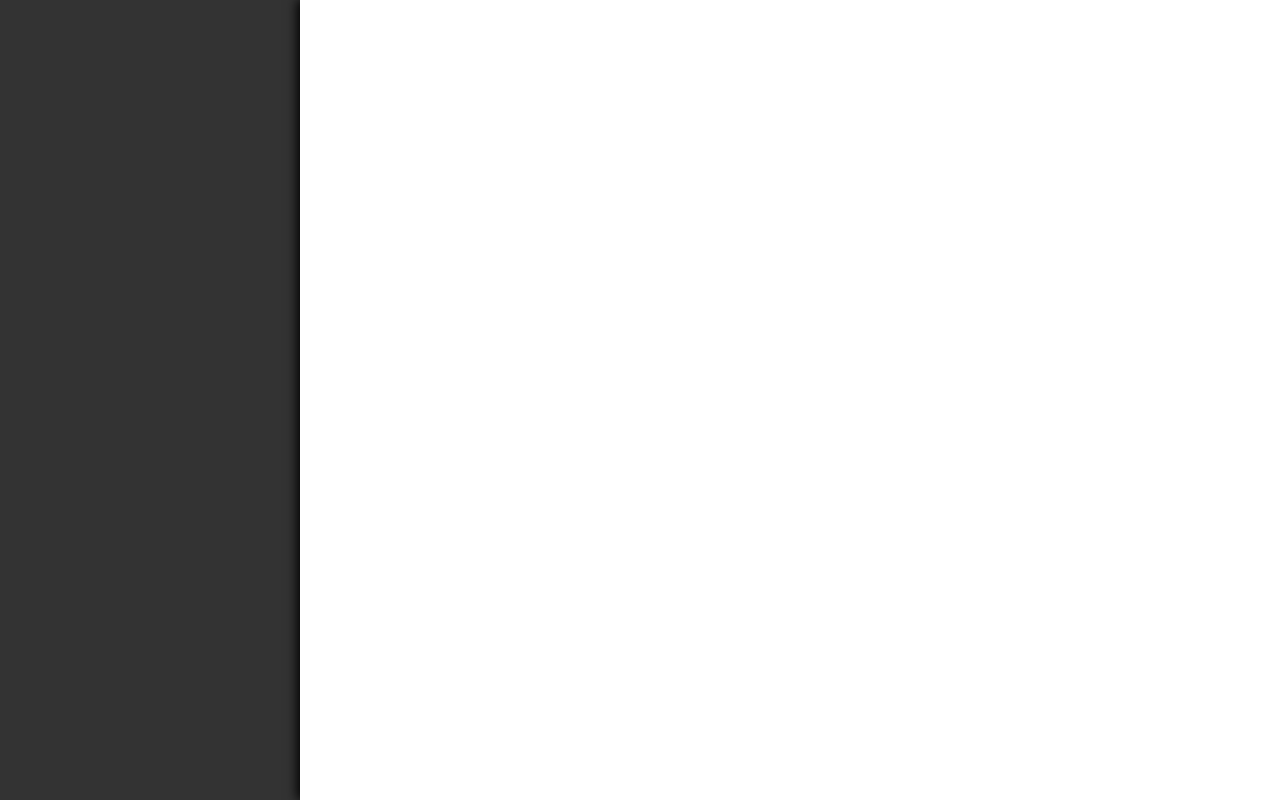
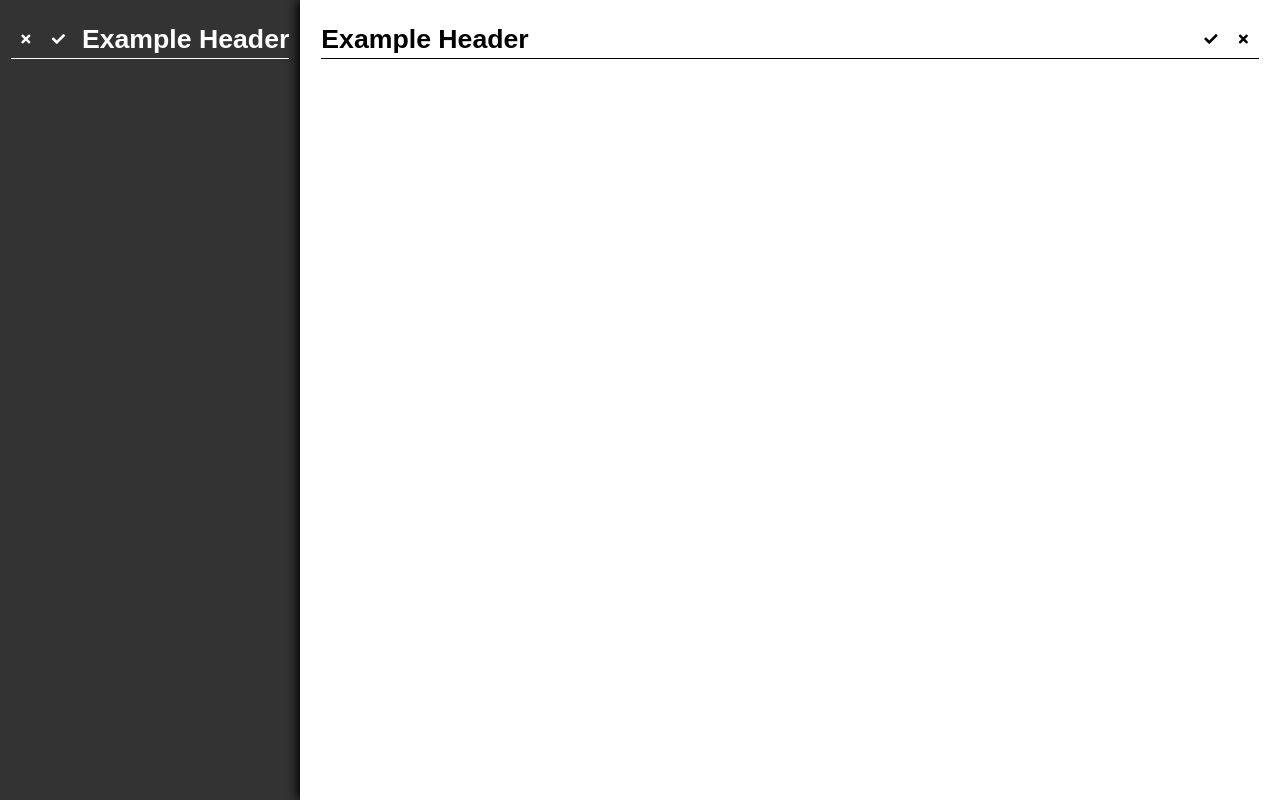
Before and after one commit to andydevs/backwhite, a website built with webpack: page example.html in a window 1280 px wide. Built offline with nearby package versions, Linux system fonts and the light colour scheme.

Commit message:
Added header documentation in README.md

```diff
--- a/example.html
+++ b/example.html
@@ -12,10 +12,30 @@
 </head>
 <body>
     <div class="bw-back">
-
+        <div class="bw-back-container">
+            <div class='bw-header'>
+                <button class="bw-action">
+                    <span class="fas fa-times"></span>
+                </button>
+                <button class='bw-action'>
+                    <span class='fas fa-check'></span>
+                </button>
+                <h1 class='bw-title'>Example Header</h1>
+            </div>
+        </div>
     </div>
     <div class="bw-front">
-
+        <div class="bw-front-container">
+            <div class='bw-header'>
+                <h1 class='bw-title'>Example Header</h1>
+                <button class='bw-action'>
+                    <span class='fas fa-check'></span>
+                </button>
+                <button class="bw-action">
+                    <span class="fas fa-times"></span>
+                </button>
+            </div>
+        </div>
     </div>
 </body>
 </html>
```
Also changed, not shown: README.md, doc-images/back-front-containers.png (added), doc-images/back-front-panels.png, doc-images/back-header.png (added), doc-images/front-header.png (added).
